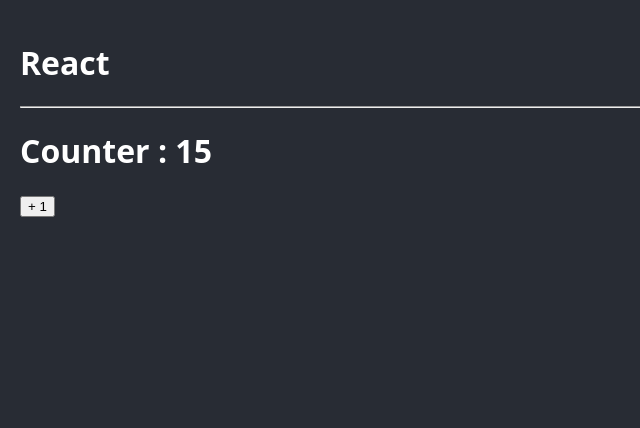
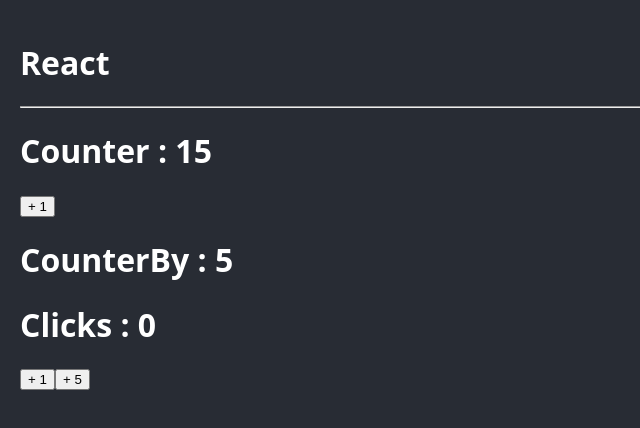
Before and after one commit to CodingJhames/react-pro, a React (Vite) app in the folder bases/: page / in a window 1280 px wide. Shown: the top 428 px of the page, without its empty margins (0-640 px from the left). Built offline with nearby package versions, Linux system fonts and the light colour scheme.

Commit message:
handle an object like state

```diff
--- a/bases/src/App.tsx
+++ b/bases/src/App.tsx
@@ -1,4 +1,5 @@
 import { Counter } from "./bases/Counter"
+import { CounterBy } from "./bases/CounterBy"
 
 
 function App( ) {
@@ -9,6 +10,7 @@
       <h1>React</h1>
       <hr/>
       <Counter initialValue={ 15 } />
+      <CounterBy />
 
     </>
   )
--- /dev/null
+++ b/bases/src/bases/CounterBy.tsx
@@ -0,0 +1,34 @@
+import { useState } from 'react';
+
+interface Props {
+    initialValue?: number
+}
+
+// ? se pone el "?" pra que sea opcional el enviar Props
+
+
+export const CounterBy = ( {initialValue = 5 }: Props ) => {
+
+    const [counterState, setCounterState ] = useState({
+      counter: initialValue,
+      clicks: 0,
+    });
+
+    const handleClick = ( value: number  ) => {
+        setCounterState( prev => ({
+          counter: prev.counter + value,
+          clicks: prev.clicks + 1
+        }) );
+      }
+
+    const { clicks, counter } = counterState;
+
+  return (
+    <>
+        <h1>CounterBy : { counter }</h1>
+        <h1>Clicks : { clicks }</h1>
+        <button onClick={ () => handleClick(1) }>+ 1</button>
+        <button onClick={ () => handleClick(5) }>+ 5</button>
+    </>
+  )
+}
```
